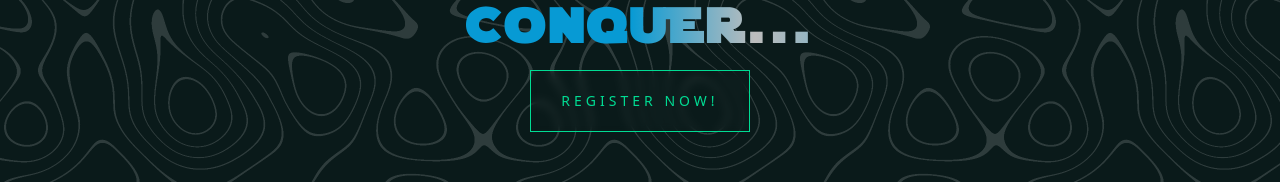
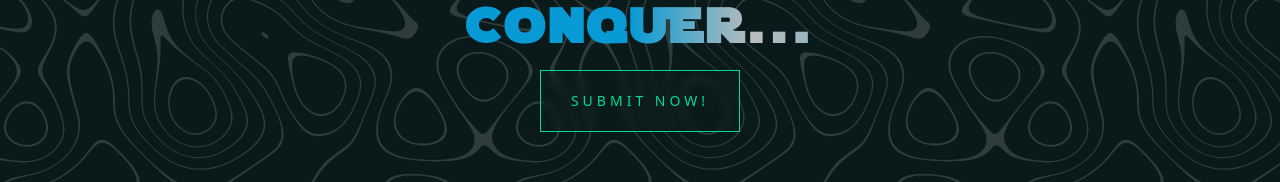
Before and after one commit to sandy3002/hackwars, a Next.js app: page / in a window 1280 px wide. Shown: the part 540-722 px from the top of the page. Built offline with nearby package versions, Linux system fonts and the light colour scheme.

Commit message:
Removed register and add submit button

```diff
--- a/src/app/page.tsx
+++ b/src/app/page.tsx
@@ -58,11 +58,11 @@ export default function Home() {
           </h1>
           <button
             onClick={() => {
-              r.push("/register");
+              r.push("/submit");
             }}
             className="box__link button-animation px-8 py-6 text-lg"
           >
-            Register now!
+            Submit now!
           </button>
         </div>
       </section>
--- a/src/middleware.ts
+++ b/src/middleware.ts
@@ -8,9 +8,9 @@ export async function middleware(request: NextRequest) {
     if(admin?.value == "I am god!"){
         return null;
     }
-    // if(path.startsWith("/submit")){
-    //     return NextResponse.redirect(new URL("/", request.url));
-    // }
+    if(path.startsWith("/register")){
+        return NextResponse.redirect(new URL("/", request.url));
+    }
 
     return null
 }
```
